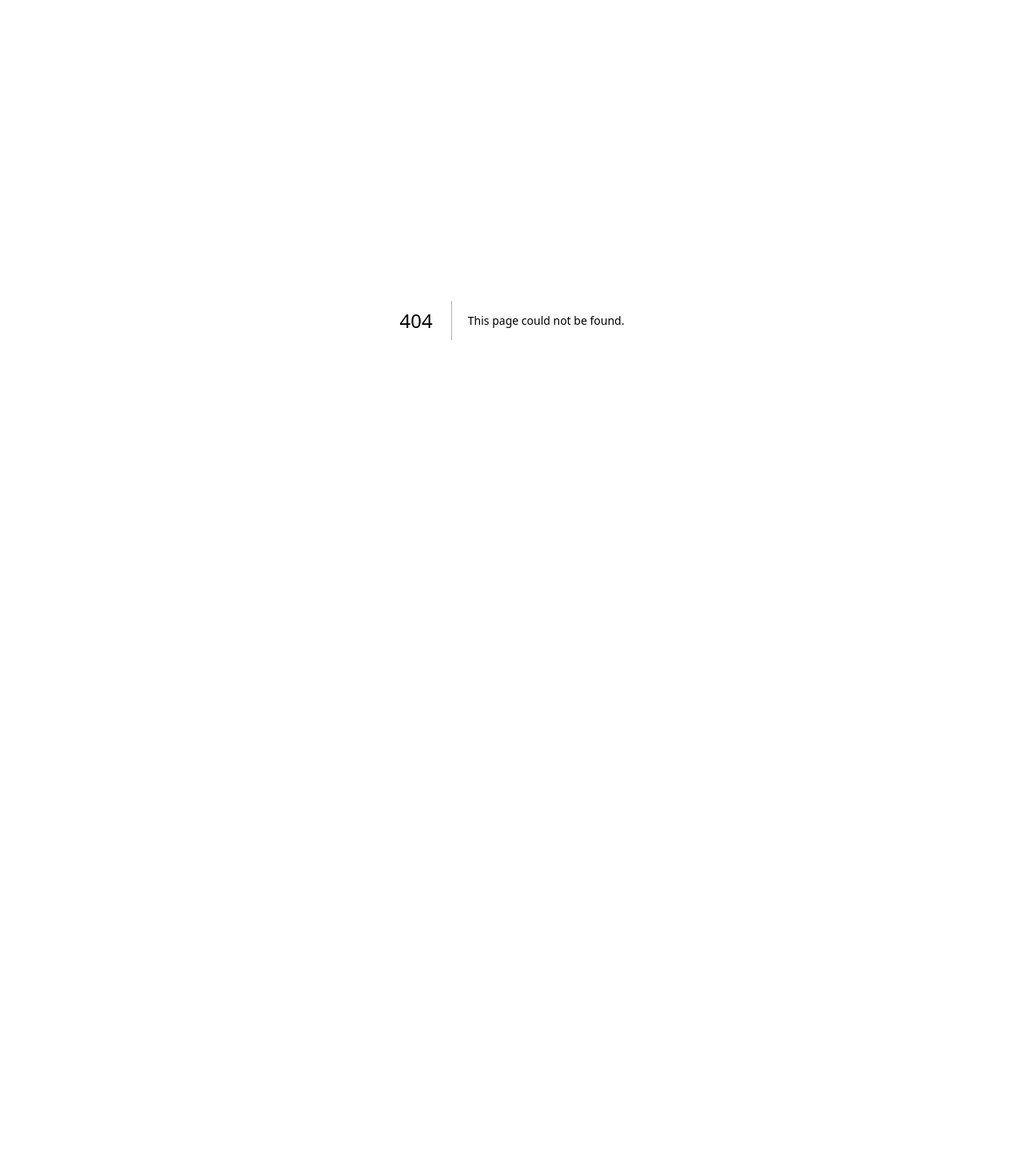
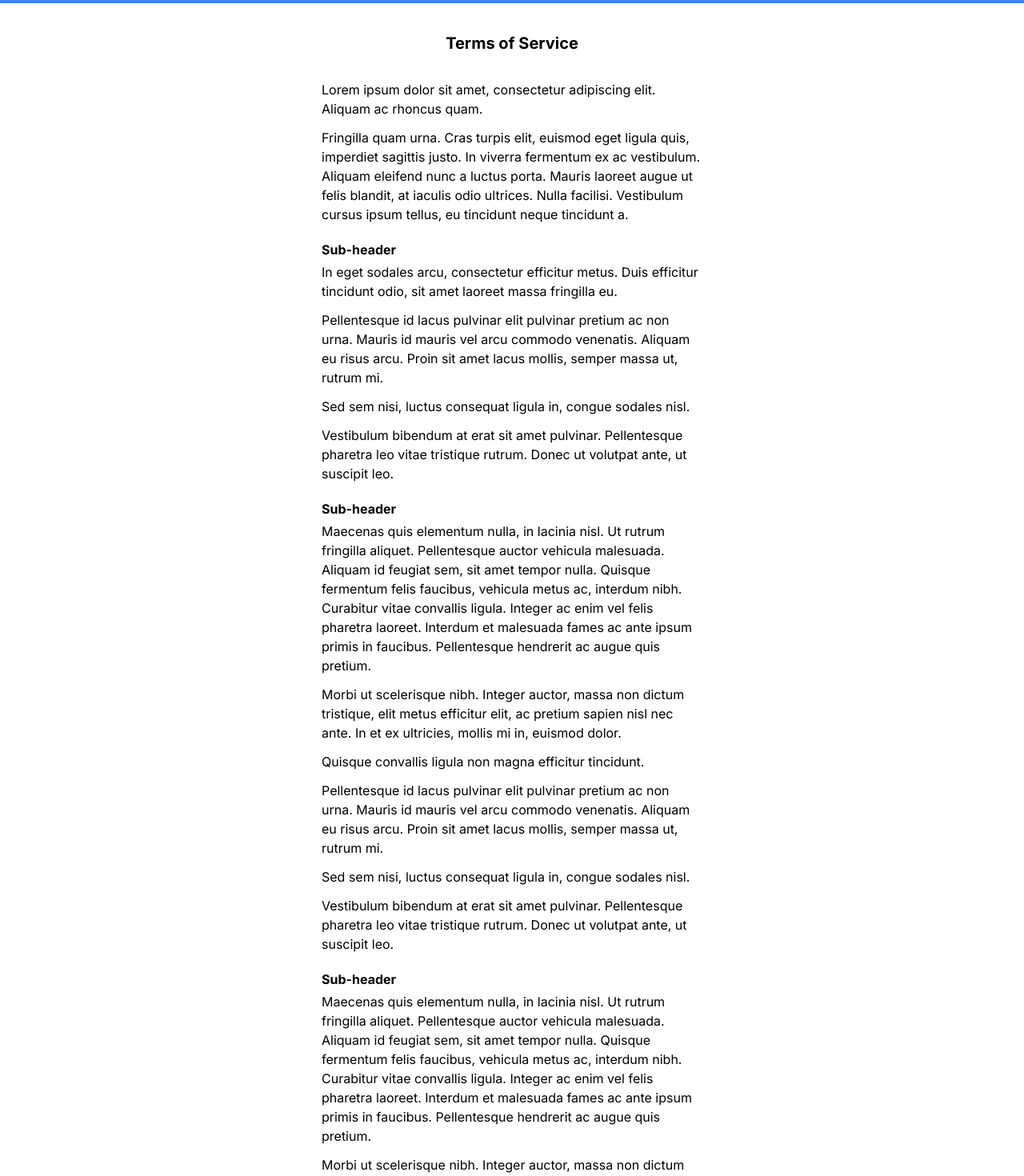
Before and after one commit to nazimboudeffa/coolui-nextjs-talwind, a Next.js app: page /tos in a window 1280 px wide. Before the commit this address had no page. Shown: the top 1470 px of the page at 80% size. Before the commit the page ends 800 px from the top, so only its background shows below. Built offline with nearby package versions, Linux system fonts and the light colour scheme.

Commit message:
Added ToS with animation

```diff
--- a/src/app/page.tsx
+++ b/src/app/page.tsx
@@ -29,13 +29,32 @@ export default function Home() {
 
                   <h2 className="mt-4 font-medium text-gray-900 sm:text-lg">Hero</h2>
 
-                  <p className="mt-1 text-sm text-gray-700">Working</p>
+                  <p className="mt-1 text-sm text-gray-700">Static</p>
                 </div>
               </div>
             </div>
           </li>
         </Link>
-          <li key="1">
+        <Link href="/tos">
+          <li key="2">
+            <div className="group relative block h-full">
+              <div className="rounded-md h-full border-2 border-gray-900 bg-white transition hover:-translate-y-2">
+                <div className="p-4 sm:p-6">
+                  <div className="flex items-start justify-between">
+                    <span aria-hidden="true" role="img" className="text-lg sm:text-xl">
+                      📣
+                    </span>
+                  </div>
+
+                  <h2 className="mt-4 font-medium text-gray-900 sm:text-lg">ToS</h2>
+
+                  <p className="mt-1 text-sm text-gray-700">Animated</p>
+                </div>
+              </div>
+            </div>
+          </li>
+        </Link>
+          <li key="3">
             <div className="group relative block h-full bg-white">
               <div className="rounded-md h-full border-2 border-gray-900 bg-white">
                 <div className="p-4 sm:p-6">
@@ -52,7 +71,7 @@ export default function Home() {
               </div>
             </div>
           </li>
-          <li key="1">
+          <li key="4">
             <div className="group relative block h-full bg-white">
               <div className="rounded-md h-full border-2 border-gray-900 bg-white">
                 <div className="p-4 sm:p-6">
@@ -69,7 +88,7 @@ export default function Home() {
               </div>
             </div>
           </li>
-          <li key="1">
+          <li key="5">
             <div className="group relative block h-full bg-white">
               <div className="rounded-md h-full border-2 border-gray-900 bg-white">
                 <div className="p-4 sm:p-6">
@@ -86,7 +105,7 @@ export default function Home() {
               </div>
             </div>
           </li>
-          <li key="1">
+          <li key="6">
             <div className="group relative block h-full bg-white">
               <div className="rounded-md h-full border-2 border-gray-900 bg-white">
                 <div className="p-4 sm:p-6">
@@ -103,24 +122,7 @@ export default function Home() {
               </div>
             </div>
           </li>
-          <li key="1">
-            <div className="group relative block h-full bg-white">
-              <div className="rounded-md h-full border-2 border-gray-900 bg-white">
-                <div className="p-4 sm:p-6">
-                  <div className="flex items-start justify-between">
-                    <span aria-hidden="true" role="img" className="text-lg sm:text-xl">
-                      🥲
-                    </span>
-                  </div>
-
-                  <h2 className="mt-4 font-medium text-gray-900 sm:text-lg">Component</h2>
-
-                  <p className="mt-1 text-sm text-gray-700">TODO</p>
-                </div>
-              </div>
-            </div>
-          </li>
-          <li key="1">
+          <li key="7">
             <div className="group relative block h-full bg-white">
               <div className="rounded-md h-full border-2 border-gray-900 bg-white">
                 <div className="p-4 sm:p-6">
--- /dev/null
+++ b/src/app/tos/page.tsx
@@ -0,0 +1,21 @@
+"use client"
+
+import { LoremIpsum } from "@/components/LoremIpsum";
+import { motion, useScroll } from "framer-motion";
+
+export default function Animation() {
+  const { scrollYProgress } = useScroll();
+
+  return (
+    <>
+      <motion.div
+        className="fixed h-1 bg-blue-500 top-0 left-0 right-0 transform origin-left"
+        style={{ scaleX: scrollYProgress }}
+      />
+      <h1 className="text-center text-xl font-bold mt-10 mb-5">
+        Terms of Service
+      </h1>
+      <LoremIpsum />
+    </>
+  );
+}
--- /dev/null
+++ b/src/components/LoremIpsum.tsx
@@ -0,0 +1,76 @@
+export function LoremIpsum() {
+    return (
+        <article className="mx-auto p-3 max-w-[500px]">
+          <p className="mb-3">
+            Lorem ipsum dolor sit amet, consectetur adipiscing elit. Aliquam ac
+            rhoncus quam.
+          </p>
+          <p className="mb-3">
+            Fringilla quam urna. Cras turpis elit, euismod eget ligula quis,
+            imperdiet sagittis justo. In viverra fermentum ex ac vestibulum.
+            Aliquam eleifend nunc a luctus porta. Mauris laoreet augue ut felis
+            blandit, at iaculis odio ultrices. Nulla facilisi. Vestibulum cursus
+            ipsum tellus, eu tincidunt neque tincidunt a.
+          </p>
+          <h2 className="font-bold mt-5 mb-1">Sub-header</h2>
+          <p className="mb-3">
+            In eget sodales arcu, consectetur efficitur metus. Duis efficitur
+            tincidunt odio, sit amet laoreet massa fringilla eu.
+          </p>
+          <p className="mb-3">
+            Pellentesque id lacus pulvinar elit pulvinar pretium ac non urna.
+            Mauris id mauris vel arcu commodo venenatis. Aliquam eu risus arcu.
+            Proin sit amet lacus mollis, semper massa ut, rutrum mi.
+          </p>
+          <p className="mb-3">
+            Sed sem nisi, luctus consequat ligula in, congue sodales nisl.
+          </p>
+          <p className="mb-3">
+            Vestibulum bibendum at erat sit amet pulvinar. Pellentesque pharetra
+            leo vitae tristique rutrum. Donec ut volutpat ante, ut suscipit leo.
+          </p>
+          <h2 className="font-bold mt-5 mb-1">Sub-header</h2>
+          <p className="mb-3">
+            Maecenas quis elementum nulla, in lacinia nisl. Ut rutrum fringilla
+            aliquet. Pellentesque auctor vehicula malesuada. Aliquam id feugiat
+            sem, sit amet tempor nulla. Quisque fermentum felis faucibus, vehicula
+            metus ac, interdum nibh. Curabitur vitae convallis ligula. Integer ac
+            enim vel felis pharetra laoreet. Interdum et malesuada fames ac ante
+            ipsum primis in faucibus. Pellentesque hendrerit ac augue quis
+            pretium.
+          </p>
+          <p className="mb-3">
+            Morbi ut scelerisque nibh. Integer auctor, massa non dictum tristique,
+            elit metus efficitur elit, ac pretium sapien nisl nec ante. In et ex
+            ultricies, mollis mi in, euismod dolor.
+          </p>
+          <p className="mb-3">Quisque convallis ligula non magna efficitur tincidunt.</p>
+          <p className="mb-3">
+            Pellentesque id lacus pulvinar elit pulvinar pretium ac non urna.
+            Mauris id mauris vel arcu commodo venenatis. Aliquam eu risus arcu.
+            Proin sit amet lacus mollis, semper massa ut, rutrum mi.
+          </p>
+          <p className="mb-3">Sed sem nisi, luctus consequat ligula in, congue sodales nisl.</p>
+          <p className="mb-3">
+            Vestibulum bibendum at erat sit amet pulvinar. Pellentesque pharetra
+            leo vitae tristique rutrum. Donec ut volutpat ante, ut suscipit leo.
+          </p>
+          <h2 className="font-bold mt-5 mb-1">Sub-header</h2>
+          <p className="mb-3">
+            Maecenas quis elementum nulla, in lacinia nisl. Ut rutrum fringilla
+            aliquet. Pellentesque auctor vehicula malesuada. Aliquam id feugiat
+            sem, sit amet tempor nulla. Quisque fermentum felis faucibus, vehicula
+            metus ac, interdum nibh. Curabitur vitae convallis ligula. Integer ac
+            enim vel felis pharetra laoreet. Interdum et malesuada fames ac ante
+            ipsum primis in faucibus. Pellentesque hendrerit ac augue quis
+            pretium.
+          </p>
+          <p className="mb-3">
+            Morbi ut scelerisque nibh. Integer auctor, massa non dictum tristique,
+            elit metus efficitur elit, ac pretium sapien nisl nec ante. In et ex
+            ultricies, mollis mi in, euismod dolor.
+          </p>
+          <p>Quisque convallis ligula non magna efficitur tincidunt.</p>
+        </article>
+    );
+  }
```
Also changed, not shown: package.json (+6 -5 lines), 1 other file (tests, documents, lock files or other folders).
